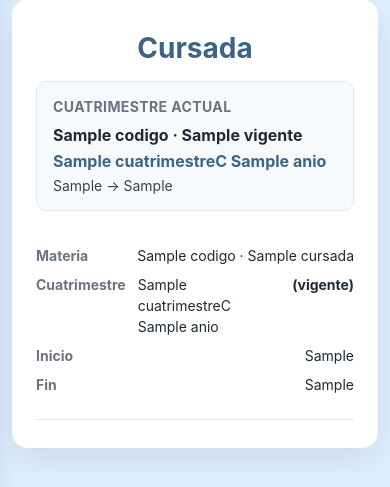
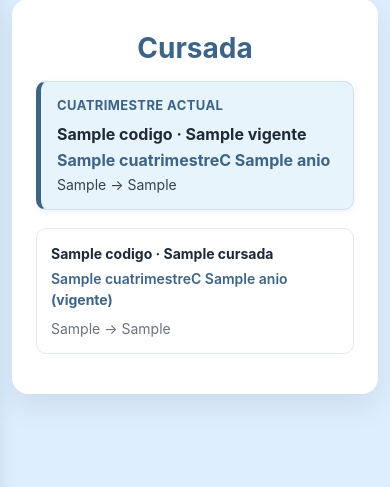
Before and after one commit to fiuba-ids-lanzillotta/gradebook-web, a Flask app: template templates/admin/cursadas.html in a window 390 px wide. Shown: the part 77-564 px from the top of the page. Run offline with Flask 3, Linux system fonts and the light colour scheme; the template is opened without the code that fills it: most values are stand-ins (such as "Sample title", 1, 10 or a date in 2020); grey boxes marked "Sample" are stand-in pictures; some web fonts are replaced.

Commit message:
La solapa Cursada usa el catálogo real de materias y mejora en mobile
El alta de cursadas consume GET /materias: elegir un código del catálogo
autocompleta el nombre en readonly (evita renombrar materias por typo);
un código nuevo habilita el nombre para dar de alta la materia, con un
aviso explícito. Si el catálogo falla, se reconstruye desde las cursadas
existentes para no dejar la pantalla inutilizable. En edición el nombre
queda editable con aviso de que renombra la materia en todas sus cursadas.

Mobile: la cursada vigente se ve como banner destacado y el historial
como mini-tarjetas con rango de fechas y el editar arriba a la derecha;
las fechas se fusionan en una columna también en desktop.

Generated with [Devin](https://devin.ai)

Co-Authored-By: Devin <158243242+devin-ai-integration[bot]@users.noreply.github.com>

```diff
--- a/static/css/admin.css
+++ b/static/css/admin.css
@@ -445,6 +445,7 @@ html:has(.admin-body),
     text-align: left;
 }
 .modal__field { display: flex; flex-direction: column; gap: 4px; font-weight: 600; font-size: 14px; margin-bottom: 12px; }
+.modal__hint { margin: -6px 0 12px; font-size: 12px; color: #6b7280; }
 .modal__lista { list-style: none; display: flex; flex-direction: column; gap: 10px; margin: 0 0 16px; }
 .modal__lista li { background: #f3f4f6; border-radius: 8px; padding: 10px 12px; }
 .modal__lista strong { display: block; color: #3d6488; margin-bottom: 2px; }
@@ -849,15 +850,38 @@ html:has(.admin-body),
 }
 /* --- Cursada (cuatrimestre actual + historial) --- */
 .cursada-actual {
-    border: 1px solid #e3e9f0;
+    border: 1px solid #cfe0ef;
+    border-left: 5px solid #3d6488;
     border-radius: 10px;
     padding: 14px 16px;
     margin: 12px 0 18px;
-    background: #f7fafc;
+    background: #e8f4fb;
+    box-shadow: 0 2px 8px rgba(61, 100, 136, 0.08);
 }
-.cursada-actual__title { font-size: 14px; color: #6b7280; margin: 0 0 6px; text-transform: uppercase; letter-spacing: 0.4px; }
+.cursada-actual__title { font-size: 13px; color: #3d6488; font-weight: 700; margin: 0 0 6px; text-transform: uppercase; letter-spacing: 0.4px; }
 .cursada-actual__materia { font-weight: 700; color: #1f2937; margin: 0 0 2px; }
 .cursada-actual__periodo { color: #3d6488; font-weight: 700; margin: 0 0 2px; }
 .cursada-actual__fechas { color: #374151; font-size: 14px; margin: 0; }
 .cursada-actual__vacio { color: #6b7280; margin: 0; }
 .cursada__nueva { margin-bottom: 14px; }
+
+@media (max-width: 720px) {
+    .cursada__nueva { width: 100%; }
+    .cursadas__tabla,
+    .cursadas__tabla tbody { display: block; }
+    .cursadas__tabla tr {
+        display: block;
+        position: relative;
+        border: 1px solid #e3e9f0;
+        border-radius: 10px;
+        padding: 12px 14px;
+        margin-bottom: 12px;
+        background: #fff;
+    }
+    .cursadas__tabla td { display: block; padding: 2px 0; }
+    .cursadas__tabla td::before { content: none; }
+    .cursadas__tabla .cursada__materia { font-weight: 700; color: #1f2937; padding-right: 40px; }
+    .cursadas__tabla .cursada__cuatri { color: #3d6488; font-weight: 600; font-size: 14px; }
+    .cursadas__tabla .cursada__fechas { color: #6b7280; font-size: 14px; margin-top: 4px; }
+    .cursadas__tabla .cursada__acciones { position: absolute; top: 10px; right: 12px; padding: 0; }
+}
--- a/static/js/cursadas.js
+++ b/static/js/cursadas.js
@@ -27,20 +27,35 @@ document.addEventListener('DOMContentLoaded', function () {
         const form = document.getElementById('form-crear-cursada');
         const inputCodigo = document.getElementById('crear-codigo');
         const inputNombre = document.getElementById('crear-nombre');
+        const hint = document.getElementById('crear-hint');
         cablearCierre(modalCrear);
 
         document.querySelectorAll('.js-crear-cursada').forEach((btn) => {
             btn.addEventListener('click', () => {
                 form.reset();
+                inputNombre.readOnly = true;
+                if (hint) hint.hidden = true;
                 abrirModal(modalCrear);
             });
         });
 
         if (inputCodigo && inputNombre) {
-            inputCodigo.addEventListener('change', () => {
+            const sincronizarNombre = () => {
                 const nombre = materias[inputCodigo.value.trim().toUpperCase()];
-                if (nombre) inputNombre.value = nombre;
-            });
+
+                if (nombre) {
+                    inputNombre.value = nombre;
+                    inputNombre.readOnly = true;
+                    if (hint) hint.hidden = true;
+                } else {
+                    inputNombre.value = '';
+                    inputNombre.readOnly = false;
+                    if (hint) hint.hidden = inputCodigo.value.trim() === '';
+                }
+            };
+
+            inputCodigo.addEventListener('input', sincronizarNombre);
+            inputCodigo.addEventListener('change', sincronizarNombre);
         }
     }
 
--- a/templates/admin/cursadas.html
+++ b/templates/admin/cursadas.html
@@ -31,24 +31,22 @@
 
         {% if cursadas %}
         <div class="listado__tabla-wrap">
-            <table class="listado__tabla">
+            <table class="listado__tabla cursadas__tabla">
                 <thead>
                     <tr>
                         <th>Materia</th>
                         <th>Cuatrimestre</th>
-                        <th>Inicio</th>
-                        <th>Fin</th>
+                        <th>Fechas</th>
                         <th></th>
                     </tr>
                 </thead>
                 <tbody>
                     {% for cursada in cursadas %}
                     <tr>
-                        <td data-label="Materia">{{ cursada.codigo }}{% if cursada.nombre %} · {{ cursada.nombre }}{% endif %}</td>
-                        <td data-label="Cuatrimestre">{{ cursada.cuatrimestre }}C {{ cursada.anio }}{% if cursada.vigente %} <strong>(vigente)</strong>{% endif %}</td>
-                        <td data-label="Inicio">{{ cursada.inicio_txt or '—' }}</td>
-                        <td data-label="Fin">{{ cursada.fin_txt or '—' }}</td>
-                        <td class="listado__acciones">
+                        <td class="cursada__materia" data-label="Materia">{{ cursada.codigo }}{% if cursada.nombre %} · {{ cursada.nombre }}{% endif %}</td>
+                        <td class="cursada__cuatri" data-label="Cuatrimestre">{{ cursada.cuatrimestre }}C {{ cursada.anio }}{% if cursada.vigente %} <strong>(vigente)</strong>{% endif %}</td>
+                        <td class="cursada__fechas" data-label="Fechas">{{ cursada.inicio_txt or '—' }} → {{ cursada.fin_txt or '—' }}</td>
+                        <td class="listado__acciones cursada__acciones">
                             {% if puede_editar %}
                             <button
                                 type="button"
@@ -88,12 +86,13 @@
                 <input type="text" name="codigo" id="crear-codigo" list="codigos-materia" placeholder="TB022" required autocomplete="off">
                 <datalist id="codigos-materia">
                     {% for codigo in materias %}
-                    <option value="{{ codigo }}">{{ materias[codigo] }}</option>
+                    <option value="{{ codigo }}">{{ codigo }} — {{ materias[codigo] }}</option>
                     {% endfor %}
                 </datalist>
             </label>
+            <p class="modal__hint" id="crear-hint" hidden>Código nuevo: se dará de alta la materia con el nombre que cargues.</p>
             <label class="modal__field">Nombre materia
-                <input type="text" name="nombre" id="crear-nombre" required>
+                <input type="text" name="nombre" id="crear-nombre" required readonly>
             </label>
             <label class="modal__field">Año
                 <input type="number" name="anio" min="2000" max="2100" required>
@@ -129,6 +128,7 @@
             <label class="modal__field">Nombre materia
                 <input type="text" name="nombre" id="editar-cursada-nombre" required>
             </label>
+            <p class="modal__hint">Editar el nombre renombra la materia en todas sus cursadas.</p>
             <label class="modal__field">Año
                 <input type="number" name="anio" id="editar-cursada-anio" min="2000" max="2100" required>
             </label>
```
Also changed, not shown: AGENTS.md (+3 -3 lines), docs/asistencias-frontend.md (+11 -11 lines), tests/test_materias.py (added, +41 -0 lines), tests/test_routes.py (+25 -0 lines), web/routes/admin/cursadas.py (+9 -1 lines), web/services/materias.py (added, +32 -0 lines), README.md.
